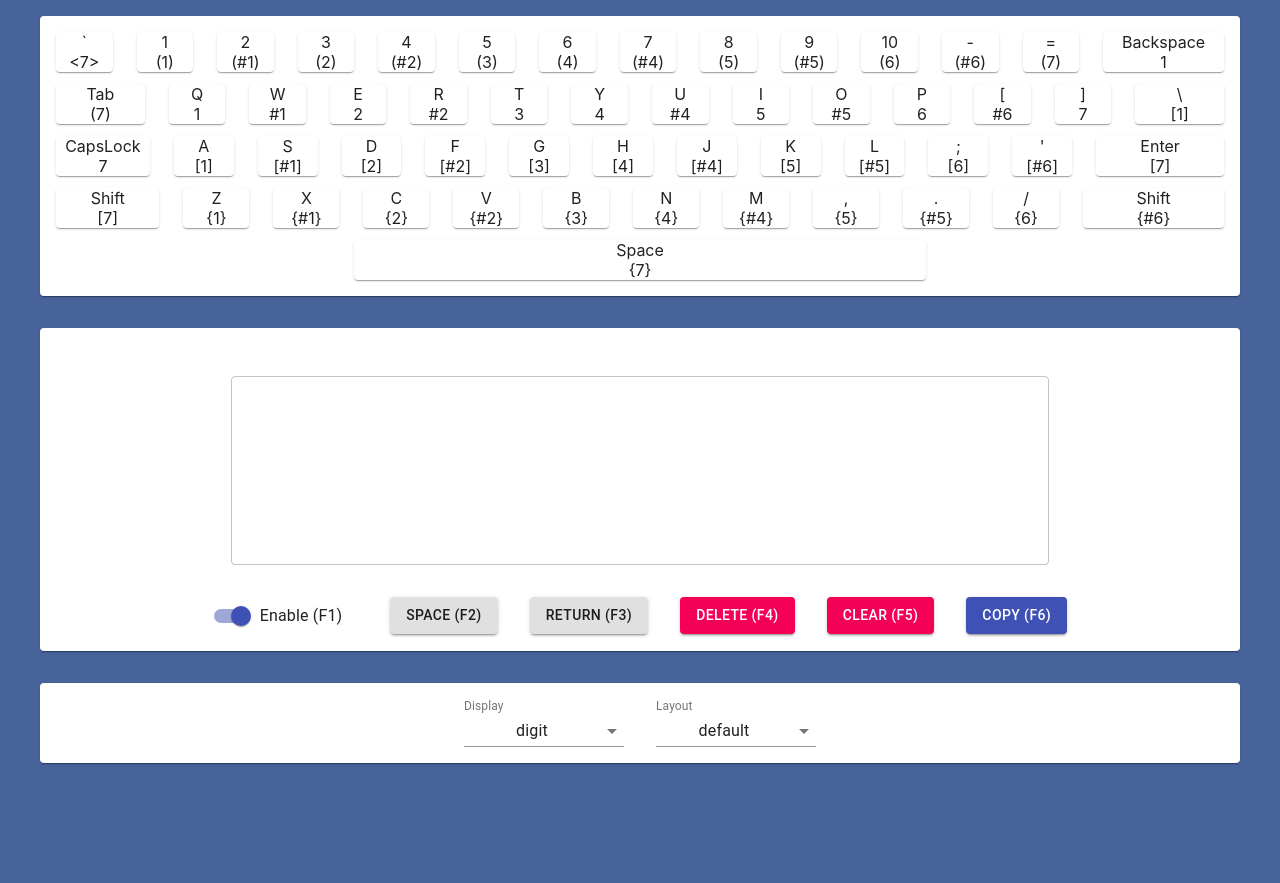
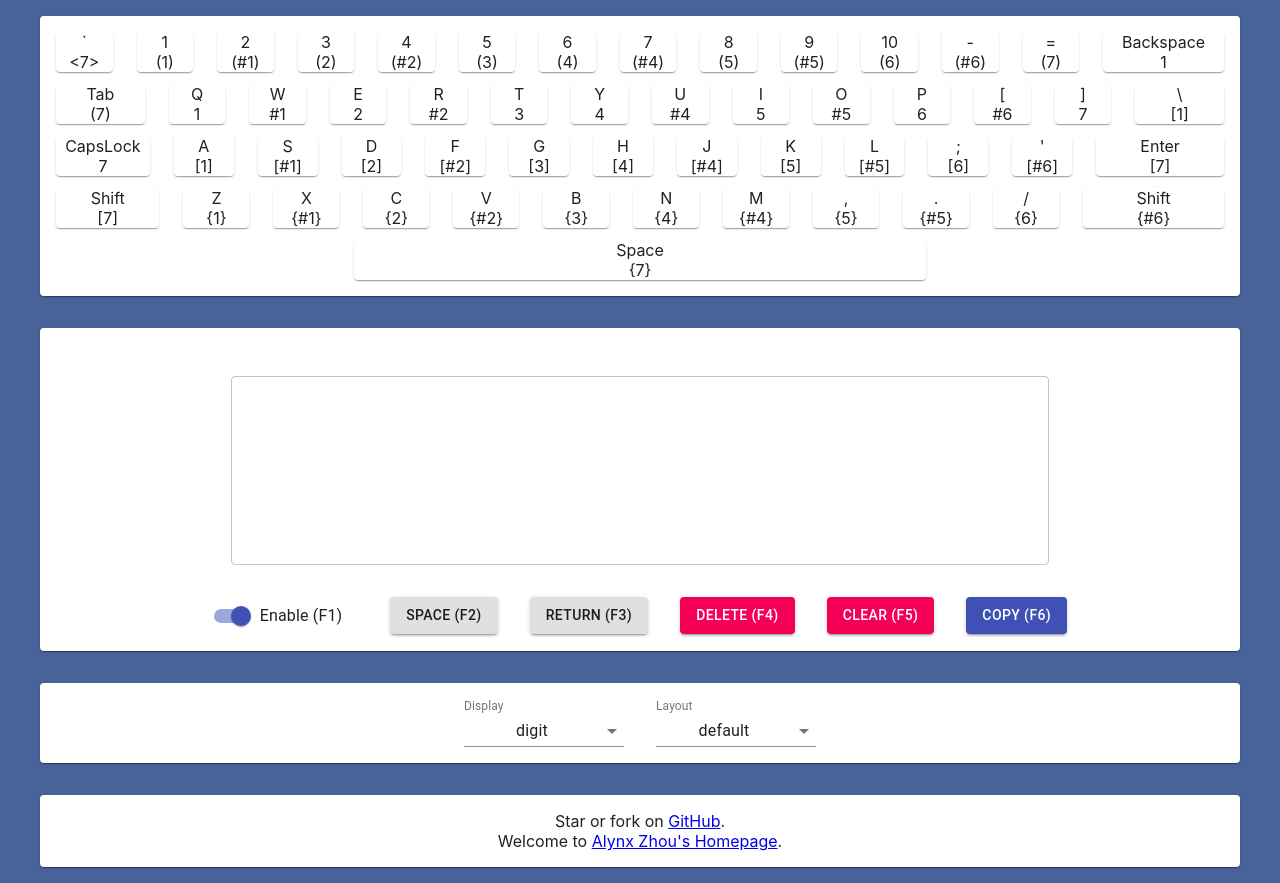
Before and after one commit to AlynxZhou/azpiano-react, a React (Create React App) app: page / in a window 1280 px wide. Before the commit the page ends 800 px from the top, so only its background shows below. Built offline with nearby package versions, Linux system fonts and the light colour scheme.

Commit message:
Updated Info.

```diff
--- a/src/App.js
+++ b/src/App.js
@@ -2,6 +2,7 @@ import React from 'react'
 import Map from './Map'
 import Log from './Log'
 import Settings from './Settings'
+import Info from './Info'
 import AudioPlayer from './AudioPlayer'
 import Base64Decoder from './Base64Decoder'
 import defaultLayout from './layouts/default.json'
@@ -233,6 +234,7 @@ class App extends React.Component {
             defaultLayoutValue={this.state.layout}
             layoutOptions={Object.keys(this.layouts)}
           />
+          <Info />
         </Container>
       </div>
     )
--- /dev/null
+++ b/src/Info.css
@@ -0,0 +1,7 @@
+.info {
+  padding: 1em;
+}
+
+.info-inner {
+  padding: 1em;
+}
--- /dev/null
+++ b/src/Info.js
@@ -0,0 +1,20 @@
+import React from 'react'
+import Paper from '@material-ui/core/Paper'
+import './Info.css'
+
+class Info extends React.Component {
+	render() {
+		return (
+			<div className="info">
+				<Paper>
+					<div className="info-inner">
+						<div>Star or fork on <a href="https://github.com/AlynxZhou/azpiano-react/" target="_blank" rel="noreferrer noopener">GitHub</a>.</div>
+						<div>Welcome to <a href="https://alynx.moe/" target="_blank" rel="noreferrer noopener">Alynx Zhou's Homepage</a>.</div>
+					</div>
+				</Paper>
+			</div>
+		)
+	}
+}
+
+export default Info
```
